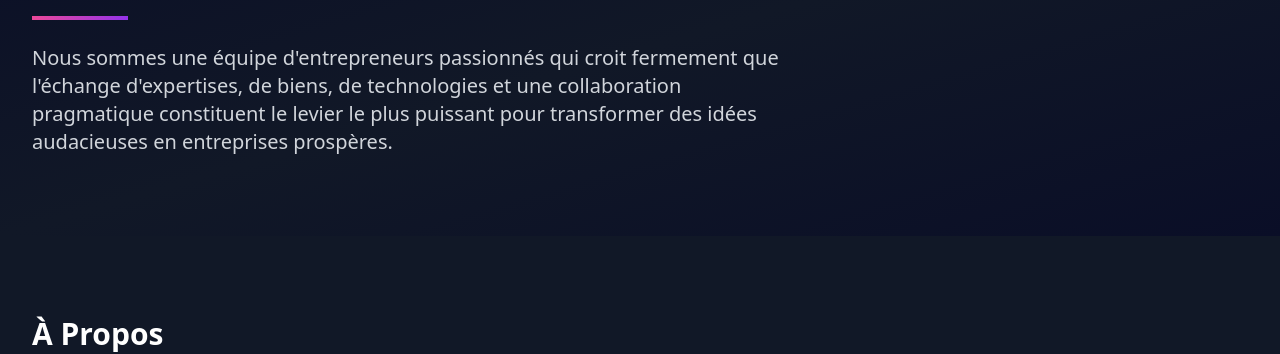
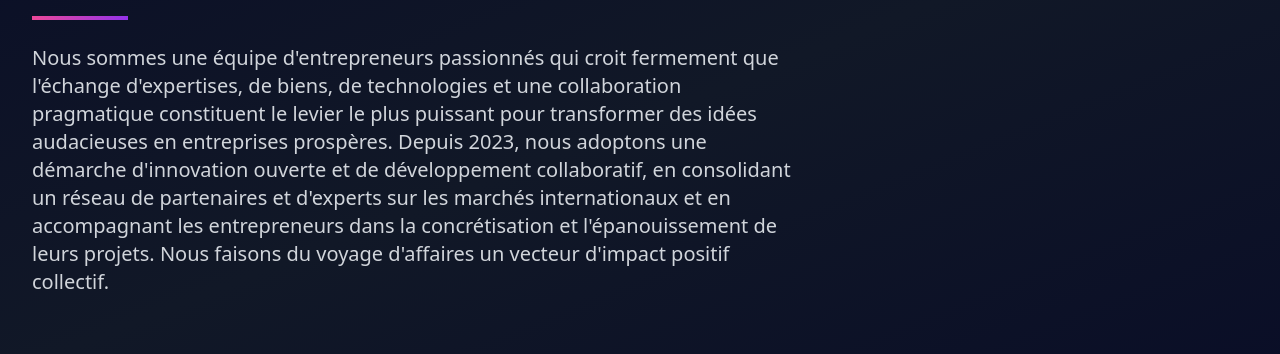
Before and after one commit to Discovery-supp/businesstour, a React (Vite) app: page /about in a window 1280 px wide. Shown: the part 200-554 px from the top of the page. Built offline with nearby package versions, Linux system fonts and the light colour scheme; no server answers.

Commit message:
Update About page hero section with complete introduction text

```diff
--- a/src/pages/AboutPage.tsx
+++ b/src/pages/AboutPage.tsx
@@ -11,7 +11,7 @@ export function AboutPage() {
           <h1 className="text-4xl md:text-5xl font-bold mb-6">{t('about.title')}</h1>
           <div className="w-24 h-1 bg-gradient-to-r from-pink-500 to-purple-600 mb-6"></div>
           <p className="text-xl text-gray-300 max-w-3xl">
-            Nous sommes une équipe d'entrepreneurs passionnés qui croit fermement que l'échange d'expertises, de biens, de technologies et une collaboration pragmatique constituent le levier le plus puissant pour transformer des idées audacieuses en entreprises prospères.
+            Nous sommes une équipe d'entrepreneurs passionnés qui croit fermement que l'échange d'expertises, de biens, de technologies et une collaboration pragmatique constituent le levier le plus puissant pour transformer des idées audacieuses en entreprises prospères. Depuis 2023, nous adoptons une démarche d'innovation ouverte et de développement collaboratif, en consolidant un réseau de partenaires et d'experts sur les marchés internationaux et en accompagnant les entrepreneurs dans la concrétisation et l'épanouissement de leurs projets. Nous faisons du voyage d'affaires un vecteur d'impact positif collectif.
           </p>
         </div>
       </section>
```
